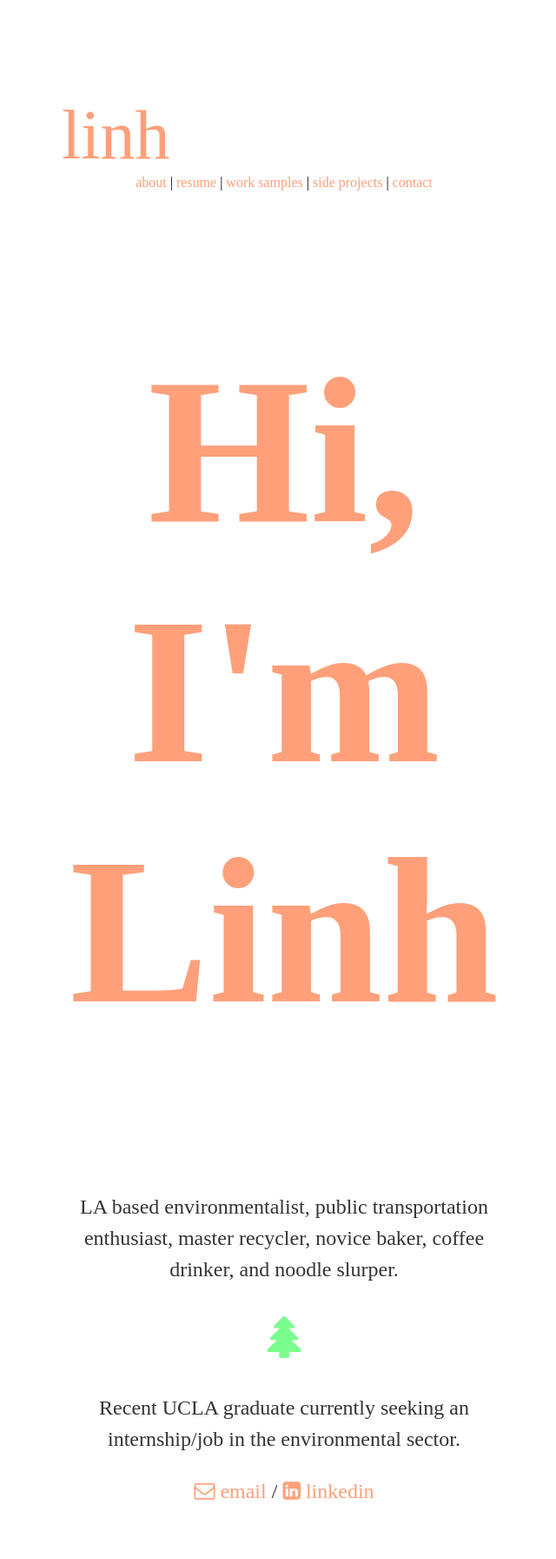
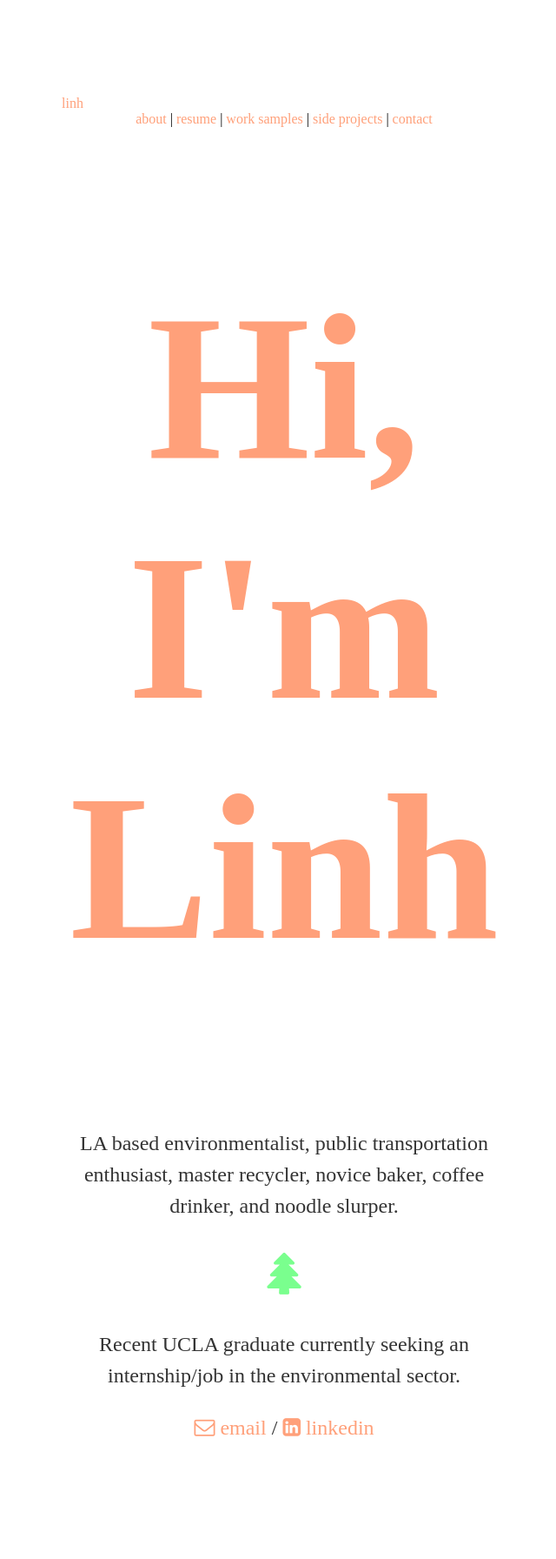
Before and after one commit to lttrinh/lttrinh.github.io, a Jekyll site: the page built from index.html, in a window 1280 px wide. Shown: the whole page at 87% size, without its empty margins (313-953 px from the left). Built offline with Jekyll 4.4.1, drawn with Linux system fonts in a browser that asks for light colours; after the commit the page ends 1719 px from its top, so only the background shows below that.

Commit message:
Update index.html

```diff
--- a/index.html
+++ b/index.html
@@ -7,7 +7,7 @@ title: linh
 <link rel="stylesheet" href="https://fonts.googleapis.com/icon?family=Material+Icons">
 <link rel="stylesheet" href="https://cdnjs.cloudflare.com/ajax/libs/font-awesome/4.7.0/css/font-awesome.min.css">
 
-	<a class="header"href="index.html">linh</a>
+	<a class="top"href="index.html">linh</a>
 
 <div class="topnav">
 	<a href="about.html">about</a> |
```
